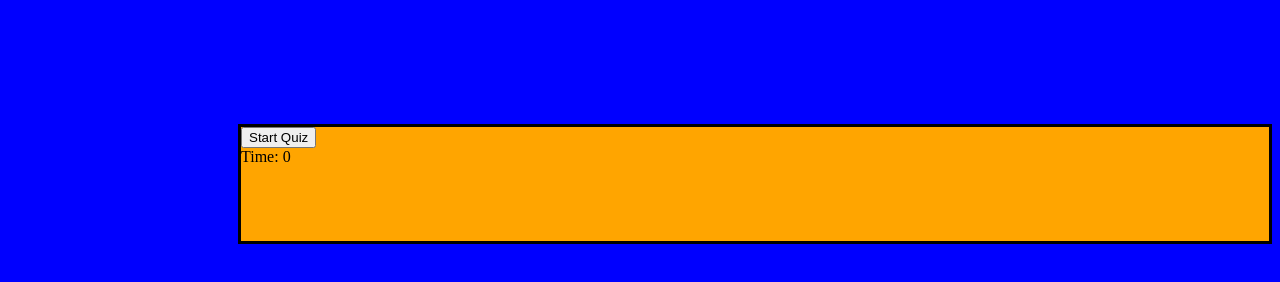
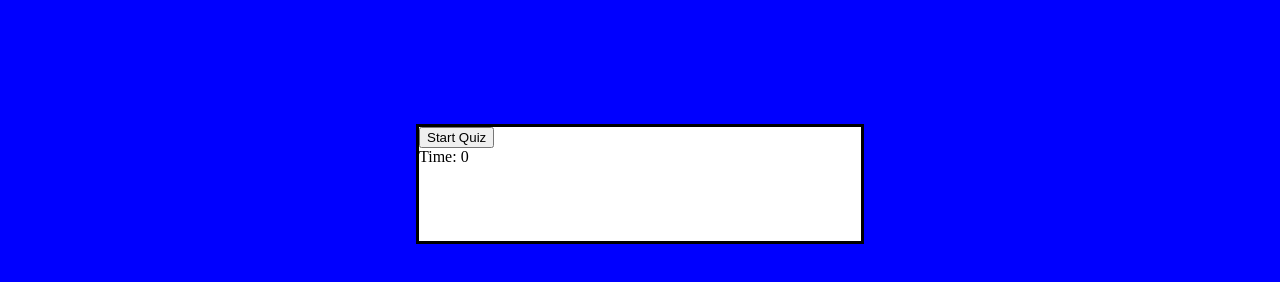
Before and after one commit to TommyL88/CodeQuiz, a plain HTML site: page index.html in a window 1280 px wide. Drawn offline with Linux system fonts and the light colour scheme.

Commit message:
CodeQuizResubmission

```diff
--- a/index.html
+++ b/index.html
@@ -1,5 +1,6 @@
 <!DOCTYPE html>
 <html lang="en">
+  <div>
   <head>
     <meta charset="UTF-8" />
     <meta name="viewport" content="width=device-width, initial-scale=1.0" />
@@ -10,7 +11,7 @@
   <body>
       <!-- Quiz Start Button -->
 
-     <div class="body">
+      <div class="body">
 
       <div class="row>"> <button onclick="startQuiz()">Start Quiz</button> <div>Time:<span  id="demo"> 0</span></div>
 
@@ -34,21 +35,6 @@
       <div>  Score: <span id="theScore"></span></div>
     </div>
 
-
-     </div>
-
-        <!-- <div class="start_btn"><button>Start Quiz<button></div> -->
-
-          <!-- Quiz Questions -->
-          <!-- <div class="quiz_box">
-            <div class="title">Quiz Coding Application</div>
-              <div class="time_left_text">Time Left</div>
-              <div class="timer_sec">15</div>
-            </div>
-            <div class="time_line"></div> -->
-
-      <!-- Scripts files ramins at the bottom (toward the ) -->
-
         <script src="script.js" ></script>
   </body>
 </html>
--- a/style.css
+++ b/style.css
@@ -3,16 +3,17 @@
     visibility: hidden;
 }
 
-/* changes the conent area only */
+/* changes the content area only */
 .body {
-  margin-left: 230px;
-  margin-top: 124px;
-  border: solid black;
-  background-color: orange;
+    margin-top: 124px;
+    border: solid black;
+    background-color: white;
 }
 
 /* changes the entire body /page */
 body {
+    width: 35%;
+    margin: auto;
     background-color: blue;
 }
 
```
Also changed, not shown: script.js (+10 -19 lines), 04-web-apis-homework-demo.gif (deleted), Screen Shot 2021-05-16 at 8.36.55 PM.png (deleted), image.png (added), 1 other file.
